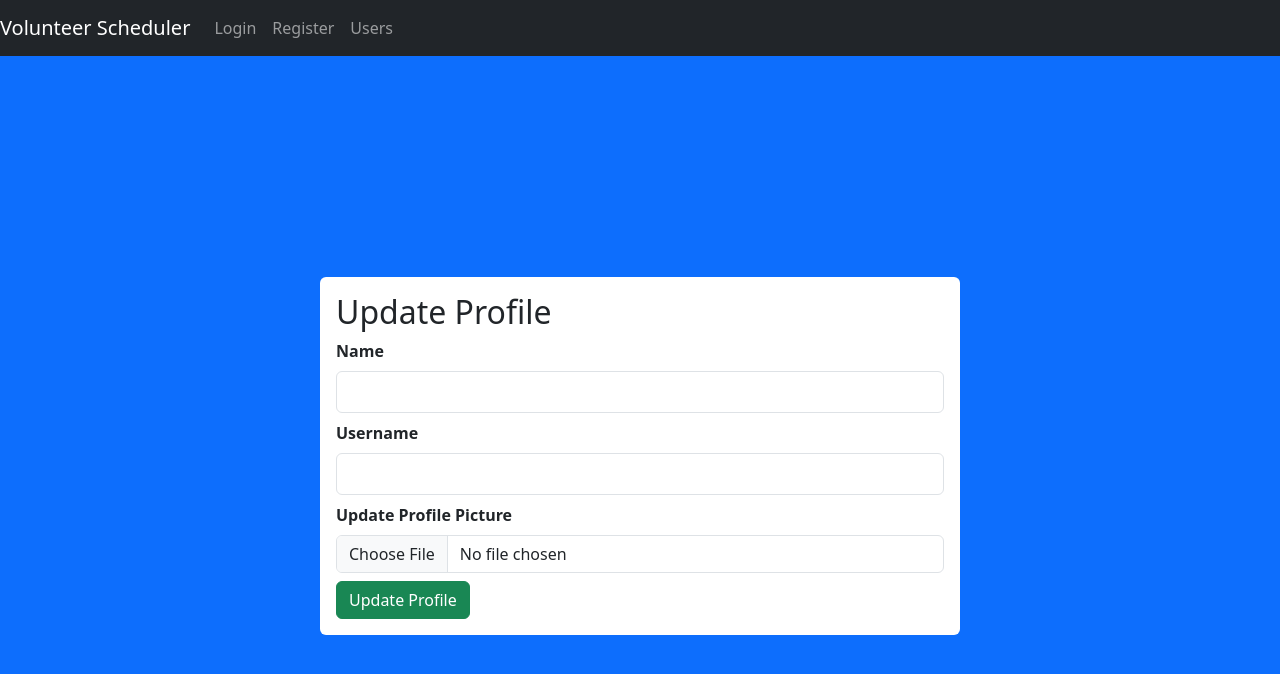
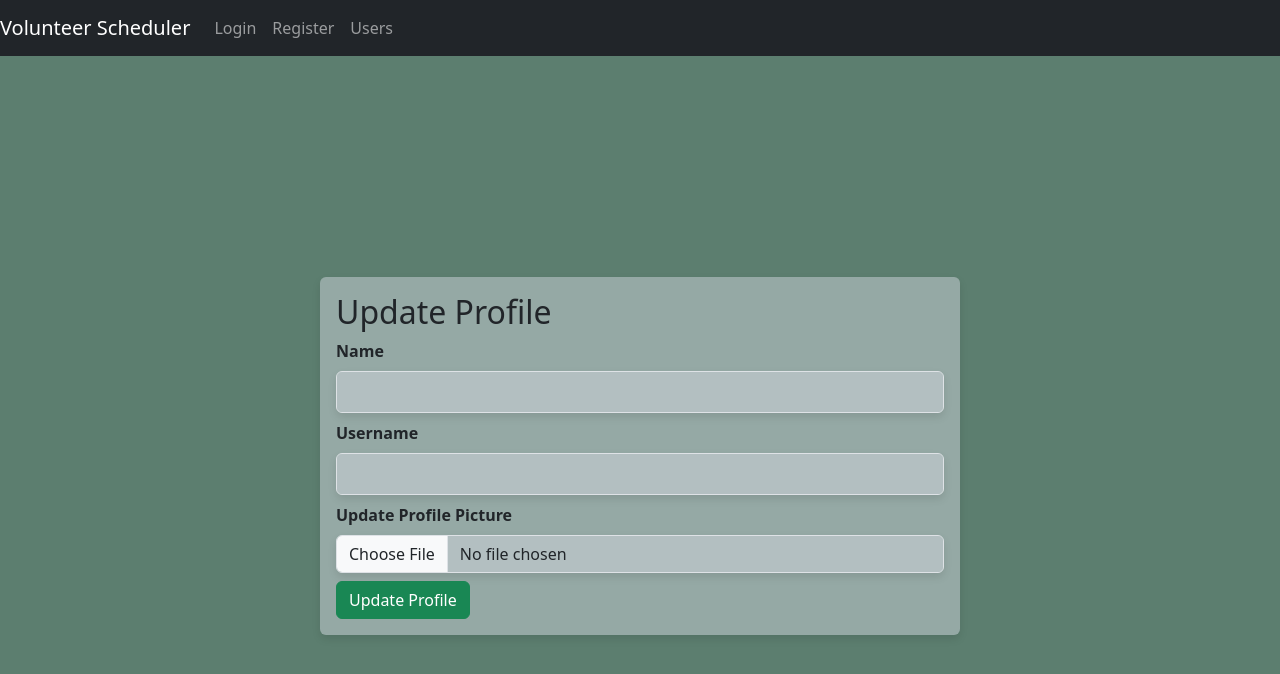
Before and after one commit to nicholaskim7/VolunteerScheduler, a React (Vite) app in the folder frontend/: page /loggedin/updateprofile/1 in a window 1280 px wide. Shown: the top 674 px of the page. Built offline with nearby package versions, Linux system fonts and the light colour scheme; no server answers.

Commit message:
Update UserProfile.jsx

```diff
--- a/frontend/src/components/UserProfile.jsx
+++ b/frontend/src/components/UserProfile.jsx
@@ -44,27 +44,27 @@ function Profile() {
     };
 
     return (
-        <div className='d-flex vh-100 bg-primary justify-content-center align-items-center'>
-            <div className='w-50 bg-white rounded p-3'>
+        <div className='d-flex vh-100 bg-green justify-content-center align-items-center'>
+            <div className='w-50 custom-box rounded p-3'>
                 <h2>Update Profile</h2>
                 <form onSubmit={handleProfileUpdate}>
                     <div className='mb-2'>
                         <label>Name</label>
-                        <input type="text" name="full_name" className='form-control'
+                        <input type="text" name="full_name" className='form-control custom-box'
                             value={user.full_name || ''}
                             onChange={handleChange}
                         />
                     </div>
                     <div className='mb-2'>
                         <label>Username</label>
-                        <input type="text" name="username" className='form-control'
+                        <input type="text" name="username" className='form-control custom-box'
                             value={user.username || ''}
                             onChange={handleChange}
                         />
                     </div>
                     <div className='mb-2'>
                         <label>Update Profile Picture</label>
-                        <input type='file' className='form-control' onChange={handleFileChange} />
+                        <input type='file' className='form-control custom-box' onChange={handleFileChange} />
                         {user.profile_picture && <img src={`http://localhost:8081${user.profile_picture}`} alt="Profile" width="100" />}
                     </div>
                     <button className='btn btn-success'>Update Profile</button>
```
